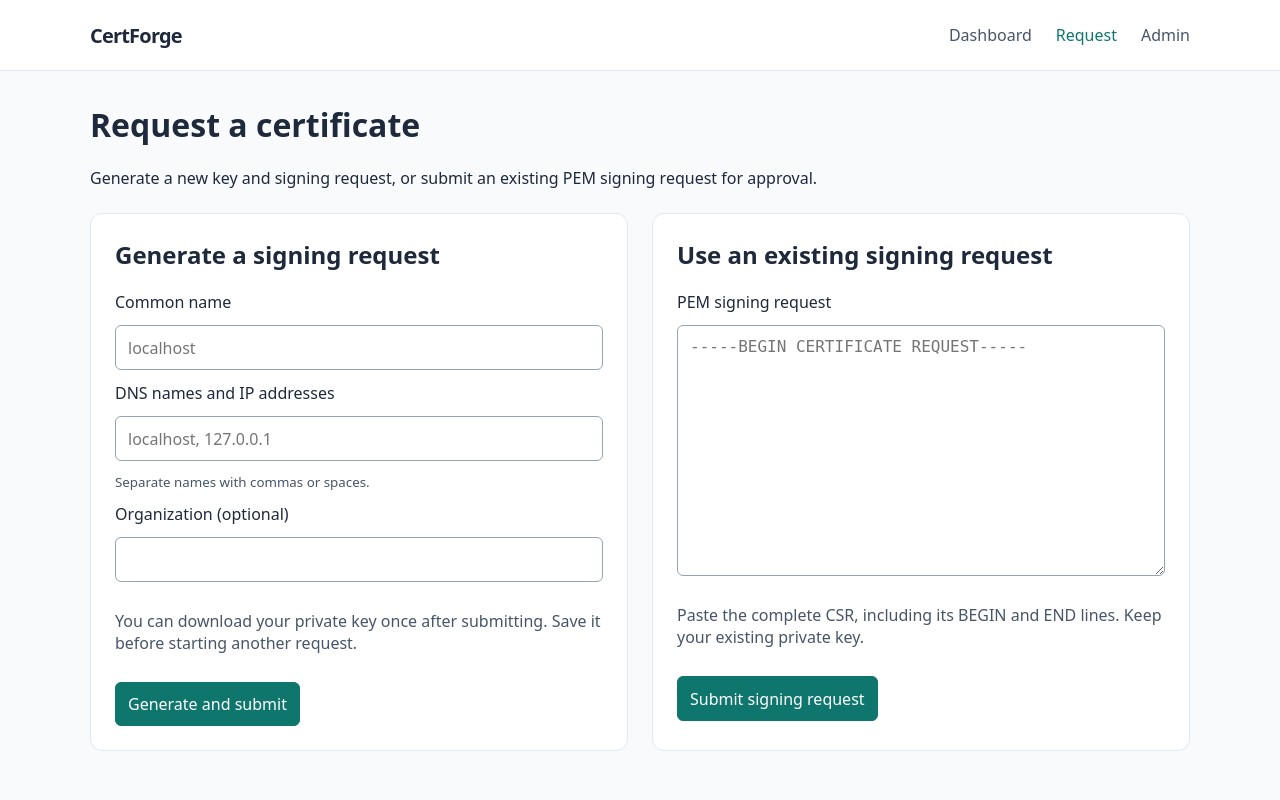
After one commit to Abdullah-2003/CertForge, a Flask app: page /request in a window 1280 px wide. The commit adds this page. Run offline with Flask 3, Linux system fonts and the light colour scheme.

Commit message:
added request submission page

```diff
--- a/certforge/__init__.py
+++ b/certforge/__init__.py
@@ -1 +1 @@
-__rev__ = 4
+__rev__ = 5
--- a/certforge/static/style.css
+++ b/certforge/static/style.css
@@ -54,3 +54,84 @@ main {
     margin: 2rem auto;
     padding: 0 1.5rem;
 }
+
+.request-forms {
+    display: grid;
+    grid-template-columns: repeat(auto-fit, minmax(min(100%, 320px), 1fr));
+    gap: 1.5rem;
+    margin-top: 1.5rem;
+}
+
+.panel {
+    background: #fff;
+    border: 1px solid #e2e8f0;
+    border-radius: 0.75rem;
+    padding: 1.5rem;
+    min-width: 0;
+}
+
+.panel h1, .panel h2 {
+    margin-top: 0;
+}
+
+form {
+    display: flex;
+    flex-direction: column;
+    align-items: stretch;
+    gap: 0.75rem;
+}
+
+input, textarea, button {
+    box-sizing: border-box;
+    font: inherit;
+    border: 1px solid #94a3b8;
+    border-radius: 0.375rem;
+    padding: 0.65rem 0.75rem;
+}
+
+input, textarea {
+    width: 100%;
+}
+
+textarea {
+    font-family: ui-monospace, monospace;
+    resize: vertical;
+}
+
+button {
+    align-self: flex-start;
+    background: #0f766e;
+    border-color: #0f766e;
+    color: #fff;
+    cursor: pointer;
+}
+
+button:hover {
+    background: #115e59;
+}
+
+input:focus-visible, textarea:focus-visible, button:focus-visible {
+    outline: 2px solid #0f766e;
+    outline-offset: 3px;
+}
+
+small, form p {
+    color: #475569;
+}
+
+.error {
+    padding: 1rem;
+    border: 1px solid #fca5a5;
+    border-radius: 0.375rem;
+    background: #fef2f2;
+    color: #991b1b;
+}
+
+.receipt {
+    max-width: 620px;
+}
+
+.text-link {
+    color: #0f766e;
+    text-decoration: underline;
+}
--- a/certforge/templates/base.html
+++ b/certforge/templates/base.html
@@ -11,7 +11,7 @@
         <a class="brand" href="{{ url_for('dashboard') }}">CertForge</a>
         <nav aria-label="Main navigation">
             <a href="{{ url_for('dashboard') }}"{% if request.path == '/' %} aria-current="page"{% endif %}>Dashboard</a>
-            <a href="{{ request.script_root }}/request">Request</a>
+            <a href="{{ url_for('submit_request') }}"{% if request.path.startswith('/request') %} aria-current="page"{% endif %}>Request</a>
             <a href="{{ request.script_root }}/admin">Admin</a>
         </nav>
     </header>
--- /dev/null
+++ b/certforge/templates/request.html
@@ -0,0 +1,36 @@
+{% extends "base.html" %}
+{% block title %}Request a certificate · CertForge{% endblock %}
+{% block content %}
+<h1>Request a certificate</h1>
+<p>Generate a new key and signing request, or submit an existing PEM signing request for approval.</p>
+{% if error %}<p class="error" role="alert">{{ error }}</p>{% endif %}
+<div class="request-forms">
+    <section class="panel">
+        <h2>Generate a signing request</h2>
+        <form method="post">
+            <input type="hidden" name="csrf" value="{{ session.csrf }}">
+            <input type="hidden" name="mode" value="generate">
+            <label for="cn">Common name</label>
+            <input id="cn" name="cn" placeholder="localhost" value="{{ request.form.get('cn', '') }}" required>
+            <label for="sans">DNS names and IP addresses</label>
+            <input id="sans" name="sans" placeholder="localhost, 127.0.0.1" value="{{ request.form.get('sans', '') }}" aria-describedby="sans-help">
+            <small id="sans-help">Separate names with commas or spaces.</small>
+            <label for="org">Organization (optional)</label>
+            <input id="org" name="org" value="{{ request.form.get('org', '') }}">
+            <p>You can download your private key once after submitting. Save it before starting another request.</p>
+            <button type="submit">Generate and submit</button>
+        </form>
+    </section>
+    <section class="panel">
+        <h2>Use an existing signing request</h2>
+        <form method="post">
+            <input type="hidden" name="csrf" value="{{ session.csrf }}">
+            <input type="hidden" name="mode" value="paste">
+            <label for="csr">PEM signing request</label>
+            <textarea id="csr" name="csr" rows="12" placeholder="-----BEGIN CERTIFICATE REQUEST-----" required spellcheck="false">{{ request.form.get('csr', '') }}</textarea>
+            <p>Paste the complete CSR, including its BEGIN and END lines. Keep your existing private key.</p>
+            <button type="submit">Submit signing request</button>
+        </form>
+    </section>
+</div>
+{% endblock %}
--- a/certforge/web.py
+++ b/certforge/web.py
@@ -1,7 +1,10 @@
+import datetime as dt
 import os
+import secrets
+from io import BytesIO
 from pathlib import Path
 
-from flask import Flask, render_template
+from flask import Flask, abort, redirect, render_template, request, send_file, session, url_for
 
 from . import ca, db
 
@@ -27,4 +30,83 @@ def create_app(test_config=None):
     def dashboard():
         return render_template("index.html")
 
+    @app.route("/request", methods=["GET", "POST"])
+    def submit_request():
+        if "csrf" not in session:
+            session["csrf"] = secrets.token_hex(32)
+        error = None
+        if request.method == "POST":
+            if not secrets.compare_digest(session["csrf"].encode(), request.form.get("csrf", "").encode()):
+                abort(400)
+            mode = request.form.get("mode", "generate")
+            key = None
+            try:
+                if mode == "generate":
+                    cn = request.form.get("cn", "").strip()
+                    if not cn:
+                        raise ValueError("enter a common name")
+                    sans = request.form.get("sans", "").replace(",", " ").split()
+                    org = request.form.get("org", "").strip() or None
+                    key, csr = ca.make_csr(cn, sans, org)
+                elif mode == "paste":
+                    csr = request.form.get("csr", "").strip().encode("utf-8")
+                else:
+                    raise ValueError("choose a request mode")
+                info = ca.parse_csr(csr)
+            except ValueError:
+                if mode == "generate":
+                    error = "Enter a common name and valid DNS names or IP addresses."
+                else:
+                    error = "Enter a valid PEM signing request with a common name and a valid signature."
+            else:
+                conn = db.get_db()
+                row = conn.execute(
+                    "INSERT INTO requests (cn, sans, csr_pem, key_pem, created_at) VALUES (?, ?, ?, ?, ?)",
+                    (info["cn"], ",".join(info["sans"]), csr.decode("utf-8"),
+                     key.decode("utf-8") if key else None, dt.datetime.now(dt.timezone.utc).isoformat()),
+                )
+                conn.commit()
+                session["request_id"] = row.lastrowid
+                return redirect(url_for("request_done"))
+        return render_template("request.html", error=error), 400 if error else 200
+
+    @app.get("/request/done")
+    def request_done():
+        row = db.get_db().execute(
+            "SELECT id, cn, state, key_pem IS NOT NULL AS has_key FROM requests WHERE id = ?",
+            (session.get("request_id"),),
+        ).fetchone()
+        if row is None:
+            return redirect(url_for("submit_request"))
+        response = app.make_response(render_template("request_done.html", row=row))
+        response.headers["Cache-Control"] = "no-store"
+        return response
+
+    @app.post("/request/key")
+    def download_key():
+        if "csrf" not in session or not secrets.compare_digest(
+            session["csrf"].encode(), request.form.get("csrf", "").encode()
+        ):
+            abort(400)
+        conn = db.get_db()
+        row = conn.execute(
+            "SELECT id, key_pem FROM requests WHERE id = ? AND key_pem IS NOT NULL",
+            (session.get("request_id"),),
+        ).fetchone()
+        if row is None:
+            abort(404)
+        result = conn.execute(
+            "UPDATE requests SET key_pem = NULL WHERE id = ? AND key_pem = ?",
+            (row["id"], row["key_pem"]),
+        )
+        conn.commit()
+        if result.rowcount != 1:
+            abort(404)
+        response = send_file(
+            BytesIO(row["key_pem"].encode("utf-8")), mimetype="application/octet-stream",
+            as_attachment=True, download_name=f"request-{row['id']}.key",
+        )
+        response.headers["Cache-Control"] = "no-store"
+        return response
+
     return app
```
Also changed, not shown: certforge/templates/request_done.html (added, +16 -0 lines).
